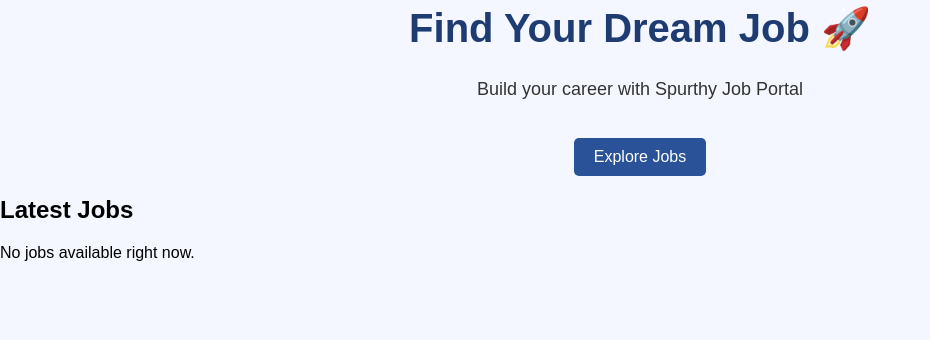
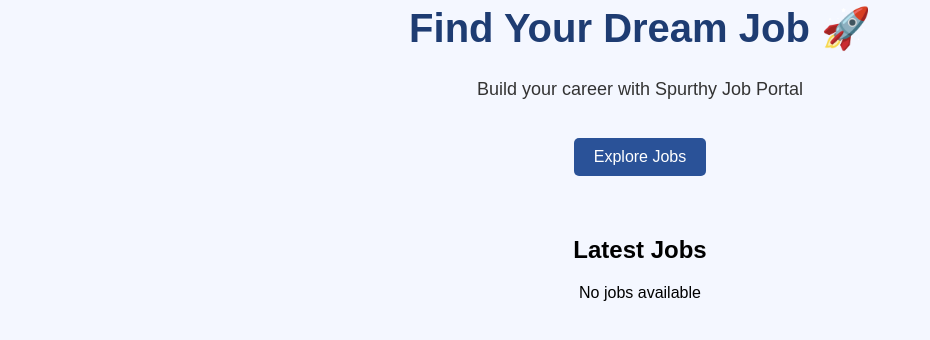
Before and after one commit to spurthy-m/spurthy-job-portal, a Django app: page / in a window 1280 px wide. Shown: the part 131-471 px from the top of the page, without its empty margins (0-930 px from the left). Run offline with Django 5.2, Linux system fonts and the light colour scheme.

Commit message:
Refactor home.html for better structure and styling
Updated the home page layout and improved job listing section.

```diff
--- a/spurthyjobsapp/templates/home.html
+++ b/spurthyjobsapp/templates/home.html
@@ -9,6 +9,7 @@
 
 <body>
 
+    <!-- NAVBAR -->
     <div class="navbar">
         <div class="logo">Spurthy Job Portal</div>
 
@@ -20,30 +21,31 @@
         </div>
     </div>
 
+    <!-- HERO SECTION -->
     <div class="hero">
         <h1>Find Your Dream Job 🚀</h1>
         <p>Build your career with Spurthy Job Portal</p>
 
-        <a href="/jobs" class="btn">Explore Jobs</a>
+        <a href="#jobs" class="btn">Explore Jobs</a>
     </div>
 
-    <!-- JOB SECTION (IMPORTANT) -->
-    <div class="jobs">
+    <!-- JOBS SECTION -->
+    <div id="jobs" style="margin-top:60px; text-align:center;">
         <h2>Latest Jobs</h2>
+    </div>
 
     {% for job in jobs %}
-            <div class="job-card">
+        <div style="width:60%; margin:20px auto; background:white; padding:15px; border-radius:10px;">
             <h3>{{ job.title }}</h3>
             <p><b>Company:</b> {{ job.company }}</p>
             <p><b>Location:</b> {{ job.location }}</p>
             <p>{{ job.description }}</p>
-                <button class="btn">Apply Now</button>
+
+            <a href="#" class="btn">Apply Now</a>
         </div>
     {% empty %}
-            <p>No jobs available right now.</p>
+        <p style="text-align:center;">No jobs available</p>
     {% endfor %}
-
-    </div>
 
 </body>
 </html>
```
Lines whose indentation alone changed are shown as unchanged.
